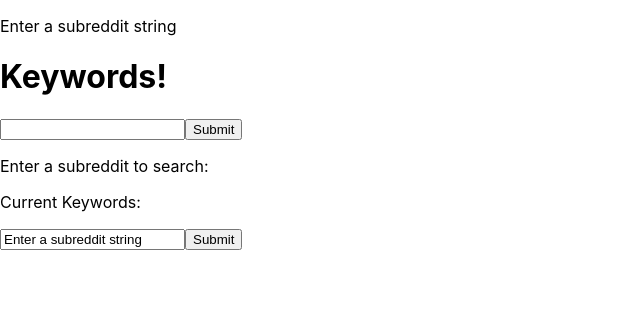
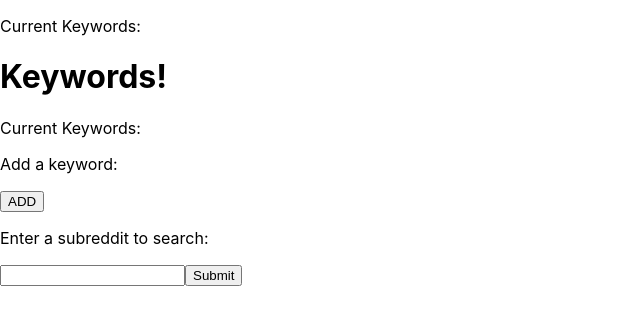
Before and after one commit to seriouschess/Seeker, a React (Create React App) app in the folder app/clientapp/: page / in a window 1280 px wide. Shown: the top 324 px of the page, without its empty margins (0-640 px from the left). Built offline with nearby package versions, Linux system fonts and the light colour scheme.

Commit message:
added button that opens a form to add keywords to reddit scan feature

```diff
--- a/app/clientapp/src/components/input-subreddit.js
+++ b/app/clientapp/src/components/input-subreddit.js
@@ -6,7 +6,6 @@ export class InputSubredditComponent extends React.Component{
     constructor(props){
         super(props);
         this.state = {
-            value: 'Enter a subreddit string',
             entered_string:"",
             keyword_list:[]
         };
@@ -31,7 +30,9 @@ export class InputSubredditComponent extends React.Component{
     }
 
     getKeywordList(keyword_list_param, me){
+        console.log("Parent's Keyword List"+keyword_list_param);
         me.setState({keyword_list:keyword_list_param});
+        me.forceUpdate();
     }
 
     render(){
@@ -48,9 +49,9 @@ export class InputSubredditComponent extends React.Component{
         return(
             <div>
                 <p>{this.state.value}</p>
+                <p>Current Keywords: { this.state.keyword_list }</p>
                 {keyword_entry_form}
                 <p>Enter a subreddit to search:</p>
-                <p>Current Keywords: { this.state.keyword_list }</p>
                 <form>
 
                 <input value={this.state.value} onChange={this.handleChange} type="text" />
--- a/app/clientapp/src/components/keyword-list.js
+++ b/app/clientapp/src/components/keyword-list.js
@@ -1,8 +1,10 @@
 import React from 'react';
 export class KeywordListComponent extends React.Component{
+
     constructor(props){
         super(props);
         this.state = {
+            test_value:"please work",
             keyword_list:[],
             keywordCallback: props.keywordCallback,
             add_keyword_enabled: false,
@@ -12,9 +14,11 @@ export class KeywordListComponent extends React.Component{
         this.pushKeywordToList = this.pushKeywordToList.bind(this);
         this.updateKeywordList = this.updateKeywordList.bind(this);
         this.updateEnteredKeyword = this.updateEnteredKeyword.bind(this);
+        this.toggleKeywordAdditionForm = this.toggleKeywordAdditionForm.bind(this);
     }
 
-    componentDidMount(){}
+    componentDidMount(){
+    }
 
     updateKeywordList(event){
         this.setState({ keyword_list: event.target.keyword_list });
@@ -28,13 +32,14 @@ export class KeywordListComponent extends React.Component{
         event.preventDefault();
         let local_keyword_list =  this.state.keyword_list;
         local_keyword_list.push( this.state.entered_keyword );
-        this.state.keyword_list = local_keyword_list;
-        console.log("For Child: "+this.state.keyword_list);
         this.props.onKeywordListUpdate(this.state.keyword_list, this.props.myParent);
-        this.forceUpdate();
+        console.log("Keyword List: "+this.state.keyword_list);
+        this.setState( { keyword_list: local_keyword_list } );
+        this.toggleKeywordAdditionForm();
     }
 
-    toggleKeywordAdditionForm(){
+    toggleKeywordAdditionForm()
+    {
         this.setState({ add_keyword_enabled: !this.state.add_keyword_enabled });
     }
 
@@ -48,9 +53,8 @@ export class KeywordListComponent extends React.Component{
         let submission_button = <></>;
         let keyword_reset_option = <></>;
 
-        if( this.state.add_word_enabled == true ){
-            submission_button = <></>;//<p>Add a keyword: <button onClick={ this.toggleKeywordAdditionForm }>ADD</button></p>;
-
+        if( this.state.add_keyword_enabled == false ){
+            submission_button = <div><p>Add a keyword:</p> <button onClick={ this.toggleKeywordAdditionForm }>ADD</button></div>;
         }else{
             submission_button =
             <form>
@@ -62,11 +66,10 @@ export class KeywordListComponent extends React.Component{
         if( this.state.keyword_list.Length > 0 ){
             keyword_reset_option = <p> Reset all keywords: <button onClick={ this.resetKeywordList }>HERE</button> </p>;
         }
-
         return (
             <div>
                 <h1> Keywords! </h1>
-                <p onChange={ this.updateKeywordList }> { this.state.keyword_list } </p>
+                <p onChange={ this.updateKeywordList }> Current Keywords: { this.state.keyword_list } </p>
                 { submission_button }
                 { keyword_reset_option }
             </div>
```
Also changed, not shown: 1 other file (tests, documents, lock files or other folders).
